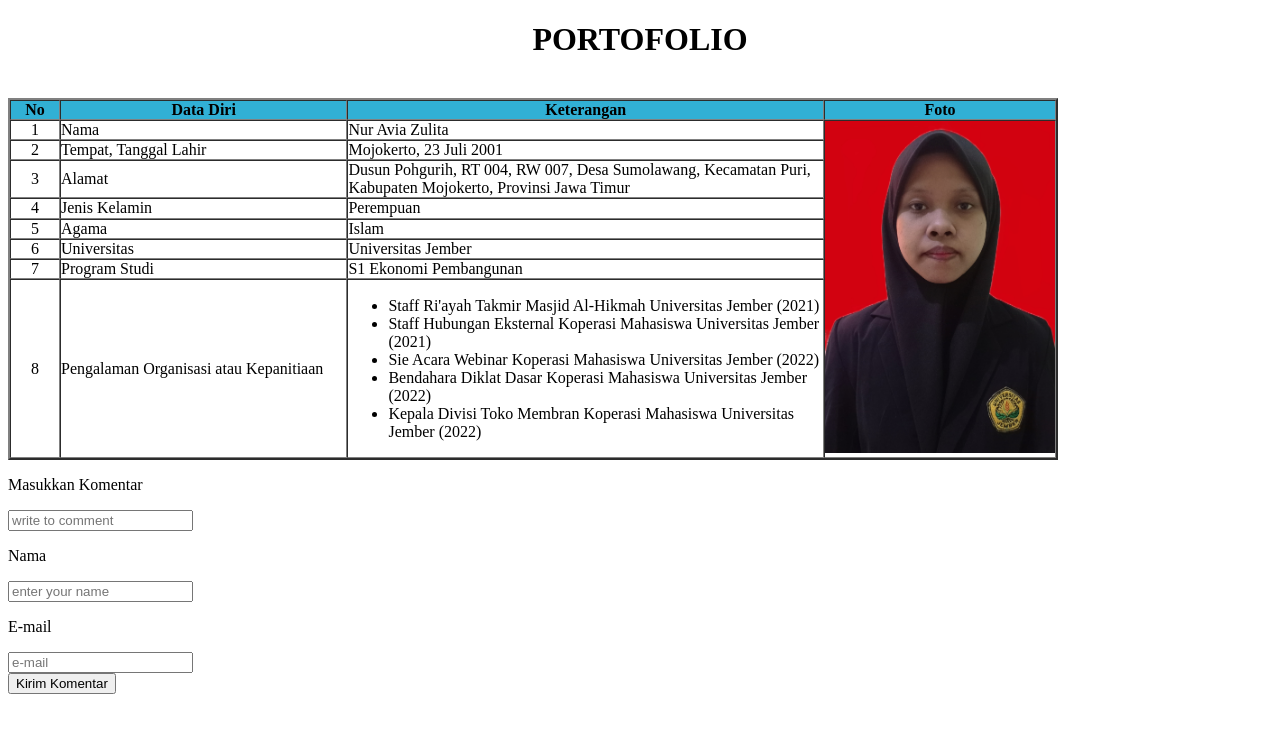
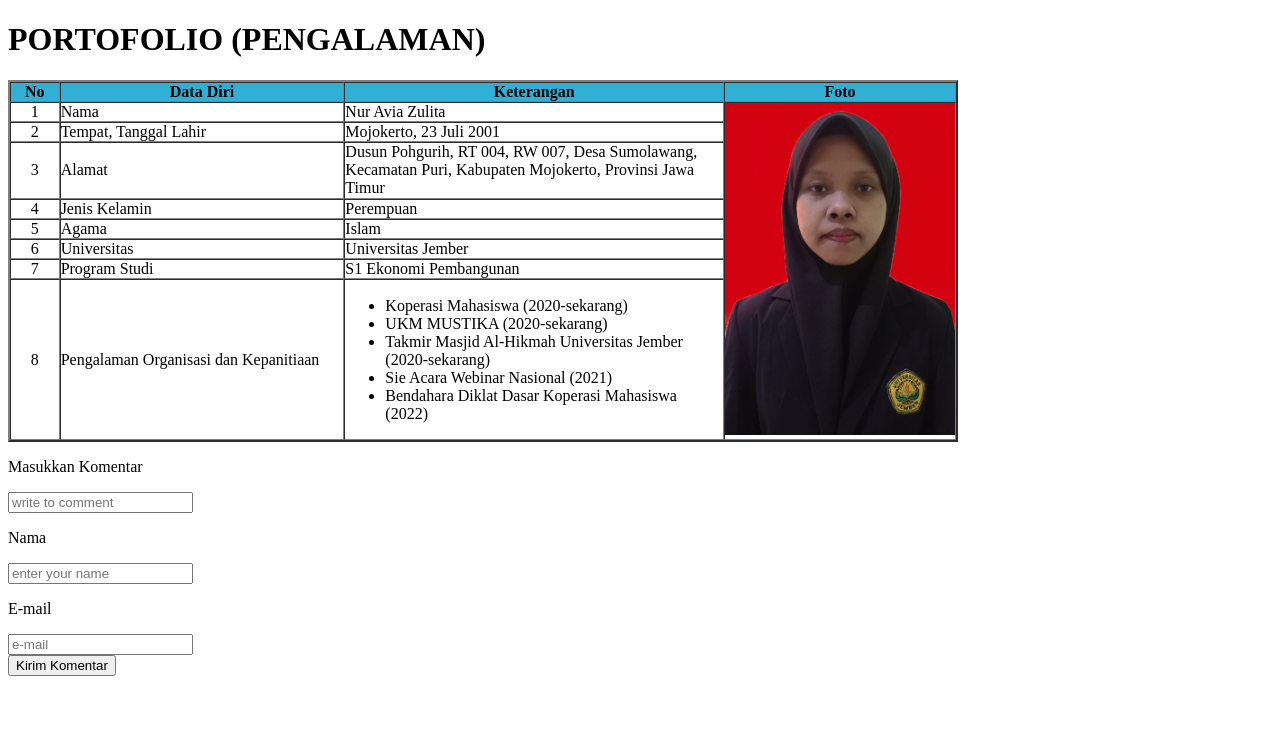
Before and after one commit to nuraviazulita/nuraviazulita.github.io, a plain HTML site: page portofolio.html in a window 1280 px wide. Drawn offline with Linux system fonts and the light colour scheme.

```diff
--- a/portofolio.html
+++ b/portofolio.html
@@ -8,15 +8,14 @@
 </head>
 <body>
     <!-- Judul -->
-    <h1 align="center">PORTOFOLIO</h1>
+    <h1>PORTOFOLIO (PENGALAMAN)</h1>
 
-    <br>
 
-     <table border="2" cellspacing="0" cellpadding="0" width="1050">
+     <table border="2" cellspacing="0" cellpadding="0" width="950">
         <tr align="center" bgcolor="#31b0d5">
             <th width="50">No</th>
             <th width="300">Data Diri</th>
-            <th width="500">Keterangan</th>
+            <th width="400">Keterangan</th>
             <th width="200">Foto</th>
         </tr>
         <tr>
@@ -57,17 +56,20 @@
         </tr>
         <tr>
             <td align="center">8</td>
-            <td>Pengalaman Organisasi atau Kepanitiaan</td>
+            <td>Pengalaman Organisasi dan Kepanitiaan</td>
             <td>
                 <ul>
-                    <li>Staff Ri'ayah Takmir Masjid Al-Hikmah Universitas Jember (2021)</li>
-                    <li>Staff Hubungan Eksternal Koperasi Mahasiswa Universitas Jember (2021)</li>
-                    <li>Sie Acara Webinar Koperasi Mahasiswa Universitas Jember (2022)</li>
-                    <li>Bendahara Diklat Dasar Koperasi Mahasiswa Universitas Jember (2022)</li>
-                    <li>Kepala Divisi Toko Membran Koperasi Mahasiswa Universitas Jember (2022)</li>
+                    <li>Koperasi Mahasiswa (2020-sekarang)</li>
+                    <li>UKM MUSTIKA (2020-sekarang)</li>
+                    <li>Takmir Masjid Al-Hikmah Universitas Jember (2020-sekarang)</li>
+                    <li>Sie Acara Webinar Nasional (2021)</li>
+                    <li>Bendahara Diklat Dasar Koperasi Mahasiswa (2022)</li>
                 </ul>
             </td>
         </tr>
+
+    <div>
+
      </table>
      <form>
         <p>Masukkan Komentar</p>
```
